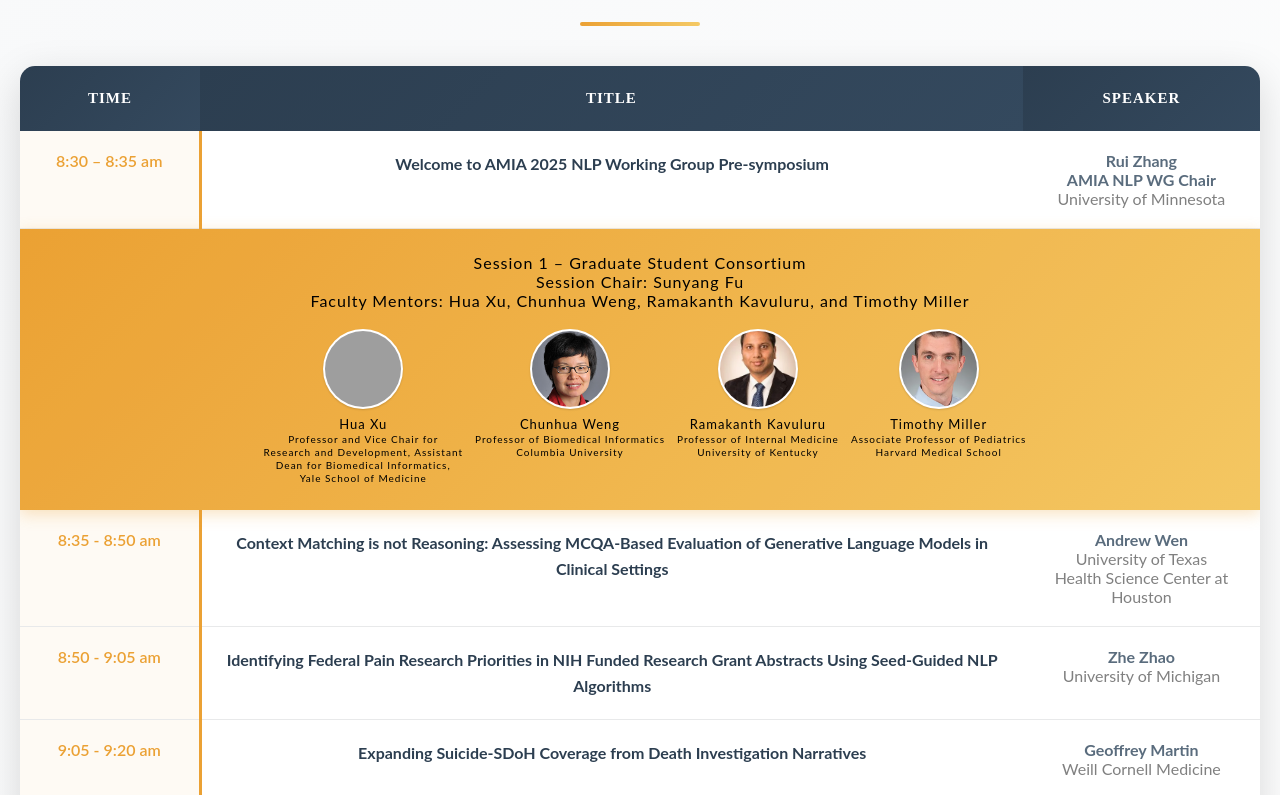
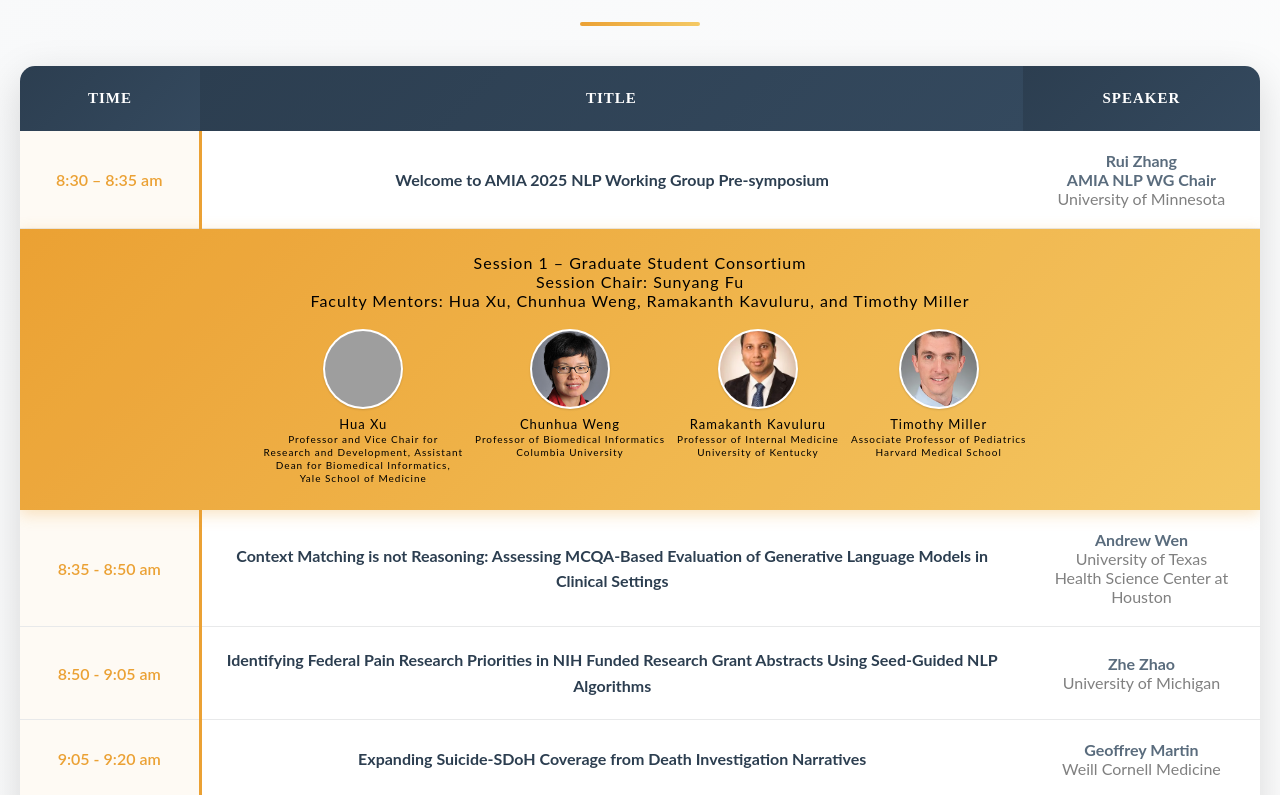
Before and after one commit to zhang-informatics/AMIANLP2025, a plain HTML site: page index.html in a window 1280 px wide. Shown: the part 1885-2680 px from the top of the page. Drawn offline with Linux system fonts and the light colour scheme; grey boxes are pictures that could not be loaded; a web font is replaced by a local one.

Commit message:
vertical-align

```diff
--- a/index.html
+++ b/index.html
@@ -818,7 +818,7 @@ technologies, especially in health systems (and adjunct industries).</p>
             padding: 20px;
             border: none;
             border-bottom: 1px solid #e8e9ea;
-            vertical-align: top;
+            vertical-align: middle;
             transition: all 0.3s ease;
             font-size: 16px;
             font-family: 'Lato', sans-serif;
```
